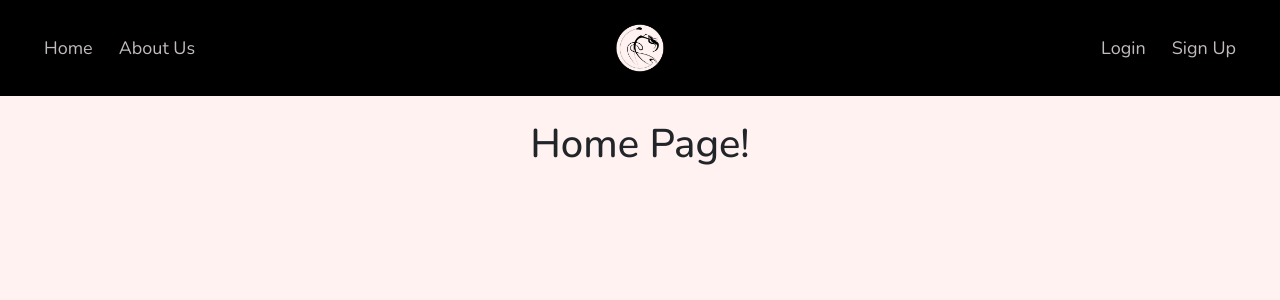
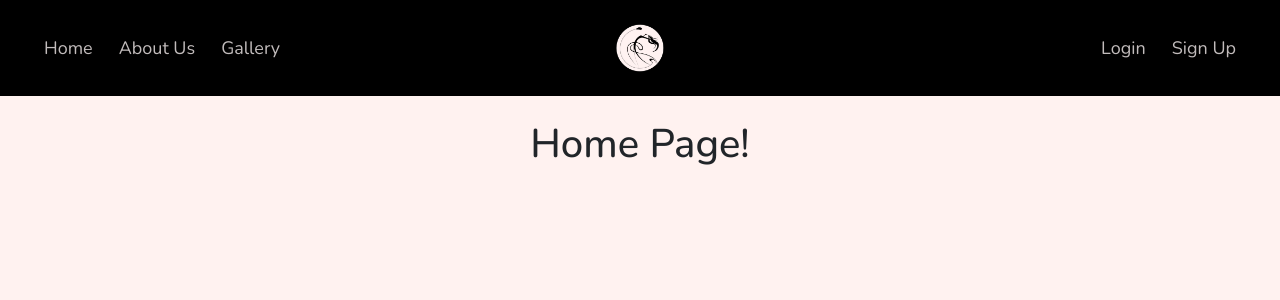
Before and after one commit to violetteyang5331/RQDA-Website-Violette, a Flask app: page / in a window 1280 px wide. Shown: the top 300 px of the page. Run offline with Flask 3, Linux system fonts and the light colour scheme; some libraries are stand-ins or nearby versions.

Commit message:
4/6 created gallery page

```diff
--- a/website/auth.py
+++ b/website/auth.py
@@ -150,3 +150,7 @@ def meet_the_team():
 @login_required
 def schedule():
     return render_template("schedule.html", user=current_user)
+
+@auth.route("/gallery")
+def gallery():
+    return render_template("gallery.html", user=current_user)
--- a/website/templates/base.html
+++ b/website/templates/base.html
@@ -248,6 +248,10 @@
             <li class="nav-item mobile-only">
               <a class="nav-link" href="/meet-the-team">Meet the Team</a>
             </li>
+
+            <li class="nav-item">
+              <a class="nav-link" href="/gallery">Gallery</a>
+            </li>
           </ul>
 
           <!-- CENTER LOGO -->
```
Also changed, not shown: website/templates/gallery.html (added, +9 -0 lines).
